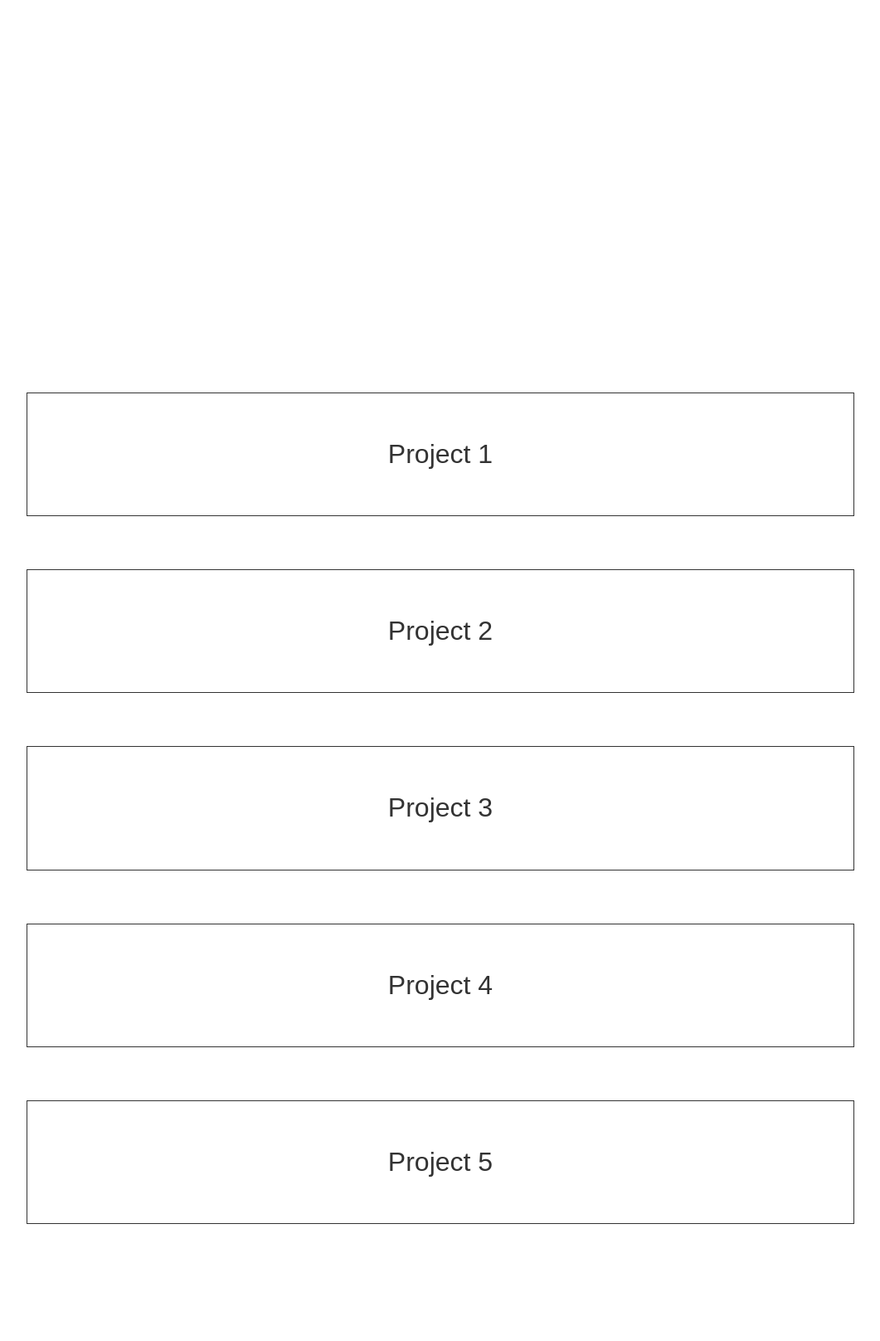
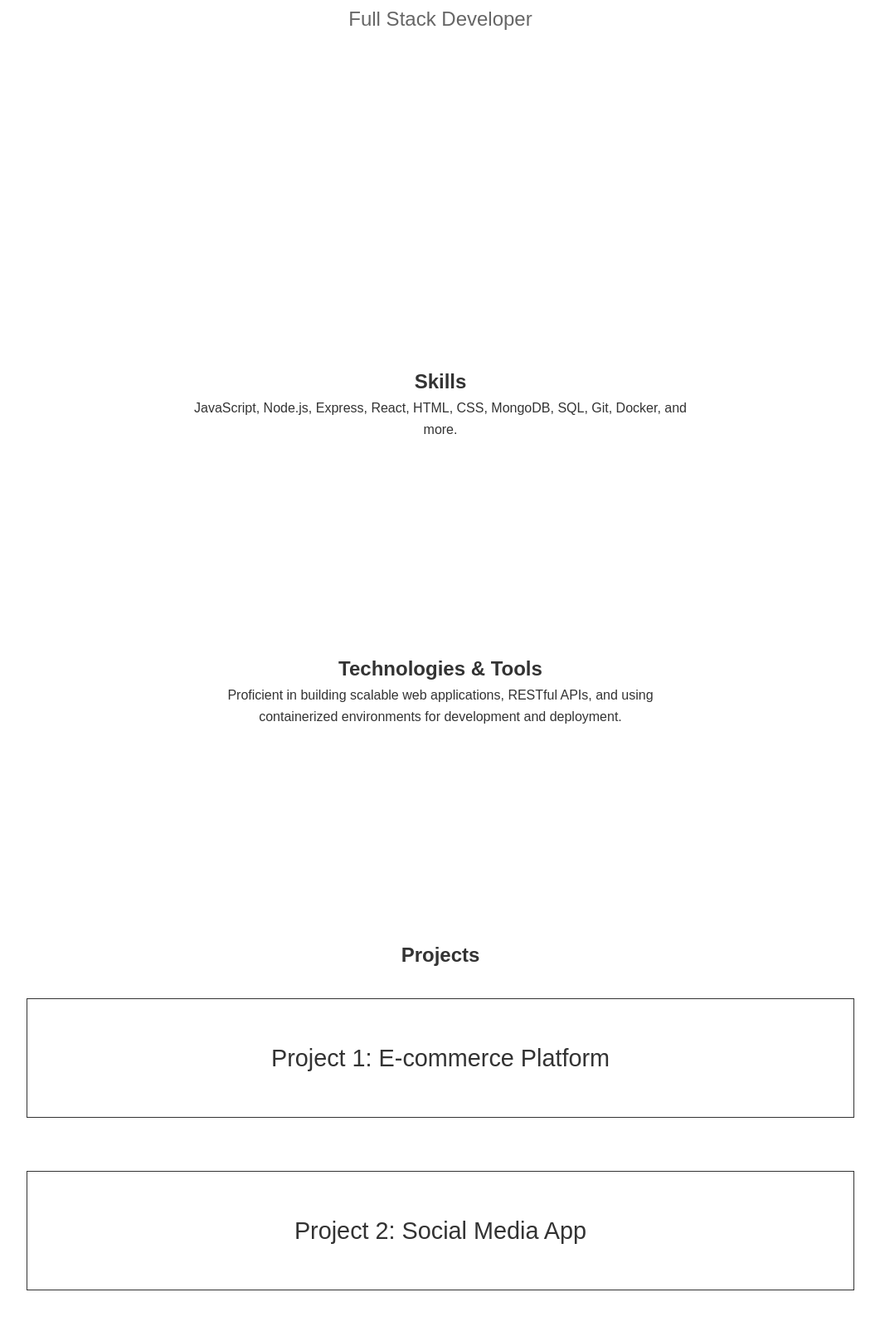
Before and after one commit to hanusvalenta/valentahan.us, a website: page public/index.html in a window 1280 px wide. Shown: the part 487-2103 px from the top of the page at 83% size, without its empty margins (109-1170 px from the left). Drawn offline with Linux system fonts and the light colour scheme.

Commit message:
continuing

```diff
--- a/public/css/styles.css
+++ b/public/css/styles.css
@@ -17,6 +17,7 @@ body {
 .hero {
   height: 100vh;
   display: flex;
+  flex-direction: column;
   justify-content: center;
   align-items: center;
   text-align: center;
@@ -29,14 +30,20 @@ body {
   transform-origin: center;
 }
 
+.role {
+  font-size: 1.5rem;
+  margin-top: 1rem;
+  color: #666;
+}
+
 /* Scrolling animation applied to .name class */
 .shrink {
   transform: scale(0.5) translateY(-50%);
   opacity: 0.6;
 }
 
-/* Spaced-out sections */
-.projects, .about, .contact {
+/* Section Styles */
+.skills, .technologies, .projects, .about, .contact {
   padding: 8rem 1rem;
   display: flex;
   flex-direction: column;
@@ -44,8 +51,12 @@ body {
   text-align: center;
 }
 
+.skills p, .technologies p, .about p, .contact form {
+  max-width: 600px;
+}
+
 .project {
-  font-size: 2rem;
+  font-size: 1.8rem;
   padding: 3rem;
   margin: 2rem 0;
   border: 1px solid #333;
@@ -55,11 +66,6 @@ body {
 
 .project:hover {
   transform: scale(1.05);
-}
-
-.about p, .contact form {
-  max-width: 600px;
-  text-align: left;
 }
 
 .contact form input, .contact form textarea, .contact form button {
@@ -74,8 +80,7 @@ body {
   text-decoration: none;
 }
 
-/* Fade and slide animation for visibility */
-.project, .about, .contact {
+.project, .about, .contact, .skills, .technologies {
   opacity: 0;
   transform: translateY(30px);
   transition: opacity 1s ease, transform 1s ease;
--- a/public/index.html
+++ b/public/index.html
@@ -4,25 +4,37 @@
 <head>
   <meta charset="UTF-8" />
   <meta name="viewport" content="width=device-width, initial-scale=1.0" />
-  <title>Portfolio</title>
+  <title>Developer Portfolio</title>
   <link rel="stylesheet" href="css/styles.css" />
 </head>
 <body>
   <section class="hero">
     <h1 class="name">YOUR NAME</h1>
+    <p class="role">Full Stack Developer</p>
+  </section>
+
+  <section class="skills">
+    <h2>Skills</h2>
+    <p>JavaScript, Node.js, Express, React, HTML, CSS, MongoDB, SQL, Git, Docker, and more.</p>
+  </section>
+
+  <section class="technologies">
+    <h2>Technologies & Tools</h2>
+    <p>Proficient in building scalable web applications, RESTful APIs, and using containerized environments for development and deployment.</p>
   </section>
 
   <section class="projects">
-    <div class="project">Project 1</div>
-    <div class="project">Project 2</div>
-    <div class="project">Project 3</div>
-    <div class="project">Project 4</div>
-    <div class="project">Project 5</div>
+    <h2>Projects</h2>
+    <div class="project">Project 1: E-commerce Platform</div>
+    <div class="project">Project 2: Social Media App</div>
+    <div class="project">Project 3: Portfolio Website</div>
+    <div class="project">Project 4: Task Management API</div>
+    <div class="project">Project 5: Blog CMS</div>
   </section>
 
   <section class="about">
     <h2>About Me</h2>
-    <p>Brief text about you here...</p>
+    <p>Passionate about creating efficient and scalable web solutions with a keen focus on performance and user experience. I enjoy learning new technologies and continuously improving my skill set.</p>
   </section>
 
   <section class="contact">
@@ -37,6 +49,7 @@
       <a href="#">Twitter</a>
       <a href="#">LinkedIn</a>
       <a href="#">GitHub</a>
+      <a href="#">Discord</a> <!-- Added Discord link here -->
     </div>
   </section>
 
--- a/public/js/main.js
+++ b/public/js/main.js
@@ -10,7 +10,7 @@ document.addEventListener("DOMContentLoaded", () => {
     });
   });
 
-  document.querySelectorAll('.project, .about, .contact').forEach(section => {
+  document.querySelectorAll('.project, .about, .contact, .skills, .technologies').forEach(section => {
     observer.observe(section);
   });
 
```
